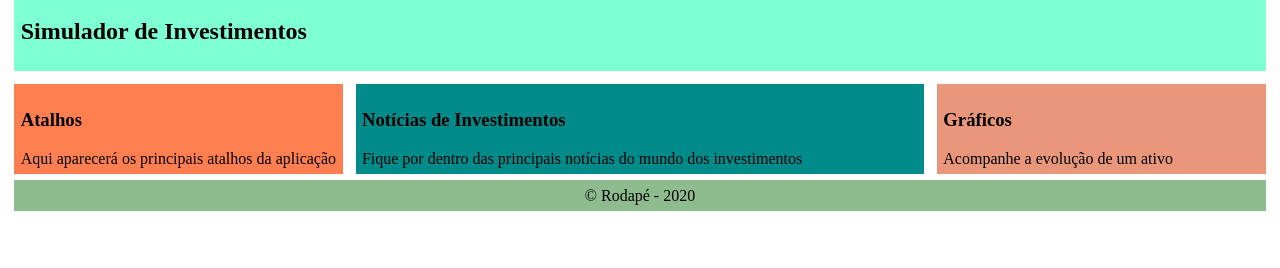
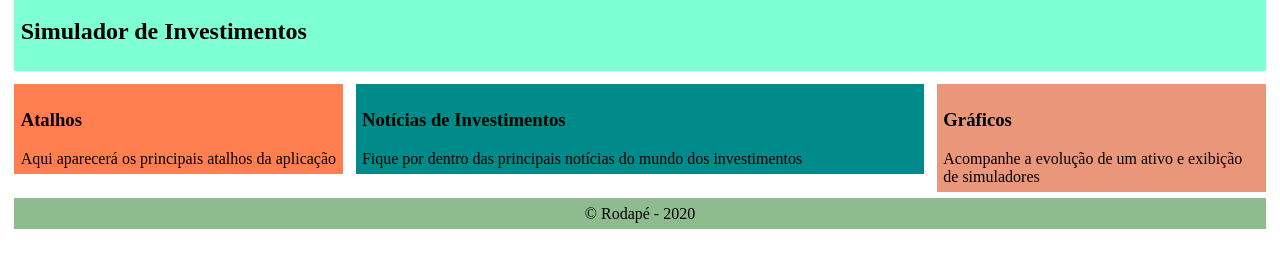
Before and after one commit to fredericolucio/first-web-app, a plain HTML site: page index.html in a window 1280 px wide. Shown: the part 76-344 px from the top of the page. Drawn offline with Linux system fonts and the light colour scheme.

Commit message:
alteracao de texto

```diff
--- a/index.html
+++ b/index.html
@@ -20,7 +20,7 @@
 
     <div id="d">
         <h3>Gráficos</h3>
-        Acompanhe a evolução de um ativo
+        Acompanhe a evolução de um ativo e exibição de simuladores
 
 
     </div>
```
